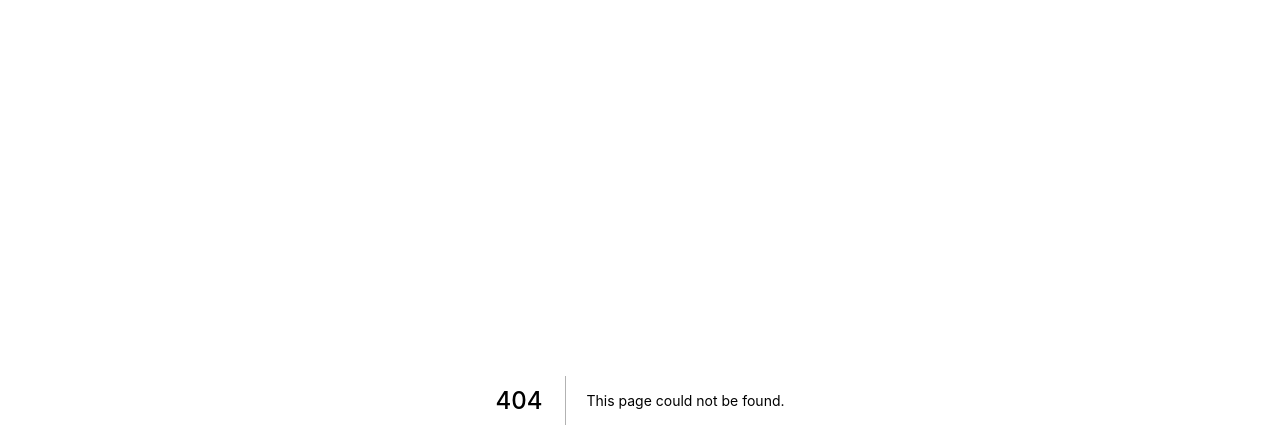
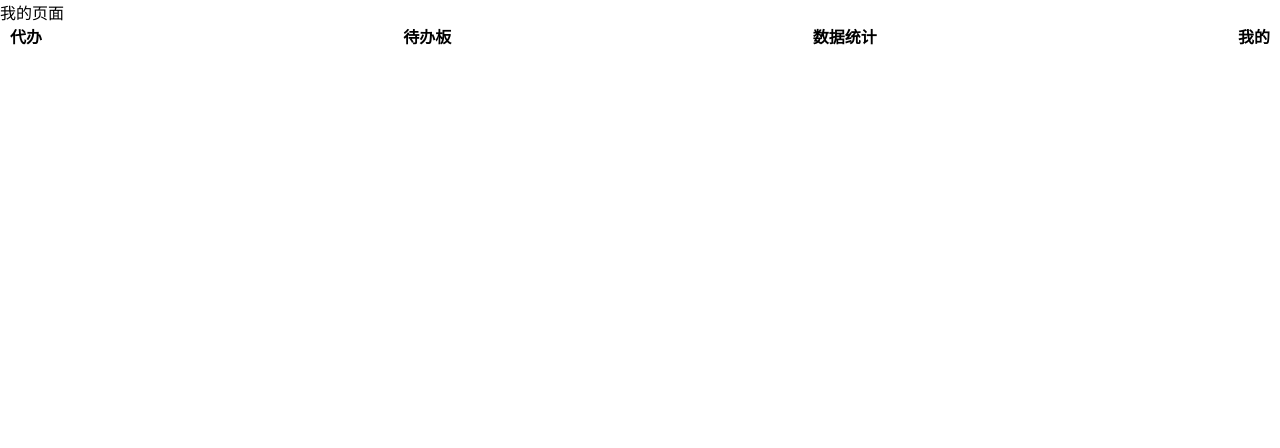
Before and after one commit to 0730chen/potato, a Next.js app: page /my in a window 1280 px wide. Before the commit this address had no page. Shown: the top 448 px of the page. Built offline with nearby package versions, Linux system fonts and the light colour scheme.

Commit message:
完成底部导航

```diff
--- /dev/null
+++ b/component/Nav.js
@@ -0,0 +1,13 @@
+import Link from "next/link";
+import '../style/Nav.scss'
+
+export default function Nav() {
+    return (
+        <nav className="Nav">
+            <Link href="/"><a>代办</a></Link>
+            <Link href="/about"><a>待办板</a></Link>
+            <Link href="/blank"><a>数据统计</a></Link>
+            <Link href="/my"><a>我的</a></Link>
+        </nav>
+    )
+}
--- /dev/null
+++ b/next.config.js
@@ -0,0 +1,5 @@
+
+const withSass = require('@zeit/next-sass')
+module.exports = withSass({
+    /* config options here */
+})
--- a/package.json
+++ b/package.json
@@ -4,7 +4,11 @@
   "main": "index.js",
   "license": "MIT",
   "dependencies": {
+    "@zeit/next-css": "^1.0.1",
+    "@zeit/next-sass": "^1.0.1",
+    "css-loader": "^3.4.2",
     "next": "^9.2.2",
+    "node-sass": "^4.13.1",
     "react-dom": "^16.13.0"
   },
   "scripts": {
--- /dev/null
+++ b/pages/my.js
@@ -0,0 +1,12 @@
+
+import '../style/reset.scss'
+import Nav from "../component/Nav";
+
+export default function Index() {
+    return (
+        <div className="container">
+            <Nav/>
+            <main>我的页面</main>
+        </div>
+    );
+}
--- /dev/null
+++ b/style/Nav.scss
@@ -0,0 +1,8 @@
+.Nav {
+  display: flex;
+  flex-direction: row;
+  justify-content: space-between;
+  padding: 0 10px;
+  font-size: 16px;
+  font-weight: 1000;
+}
--- /dev/null
+++ b/style/reset.scss
@@ -0,0 +1,35 @@
+* {
+  margin: 0;
+  padding: 0;
+  box-sizing: border-box;
+}
+
+a {
+  text-decoration: none;
+  color: inherit;
+}
+
+ul, ol {
+  list-style: none;
+}
+
+button, input {
+  font: inherit;
+}
+
+:focus {
+  outline: none;
+}
+
+h1, h2, h3, h4, h5, h6 {
+  font-weight: normal;
+}
+
+.container {
+  display: flex;
+  flex-direction: column-reverse;
+}
+
+main {
+  flex-grow: 1;
+}
```
Also changed, not shown: pages/about.js (+4 -5 lines), pages/blank.js (added, +12 -0 lines), pages/index.js (+5 -5 lines), pages/login.js (added, +10 -0 lines), pages/Heard.js (deleted), pages/HelloWorld.js (deleted), 1 other file (tests, documents, lock files or other folders).
